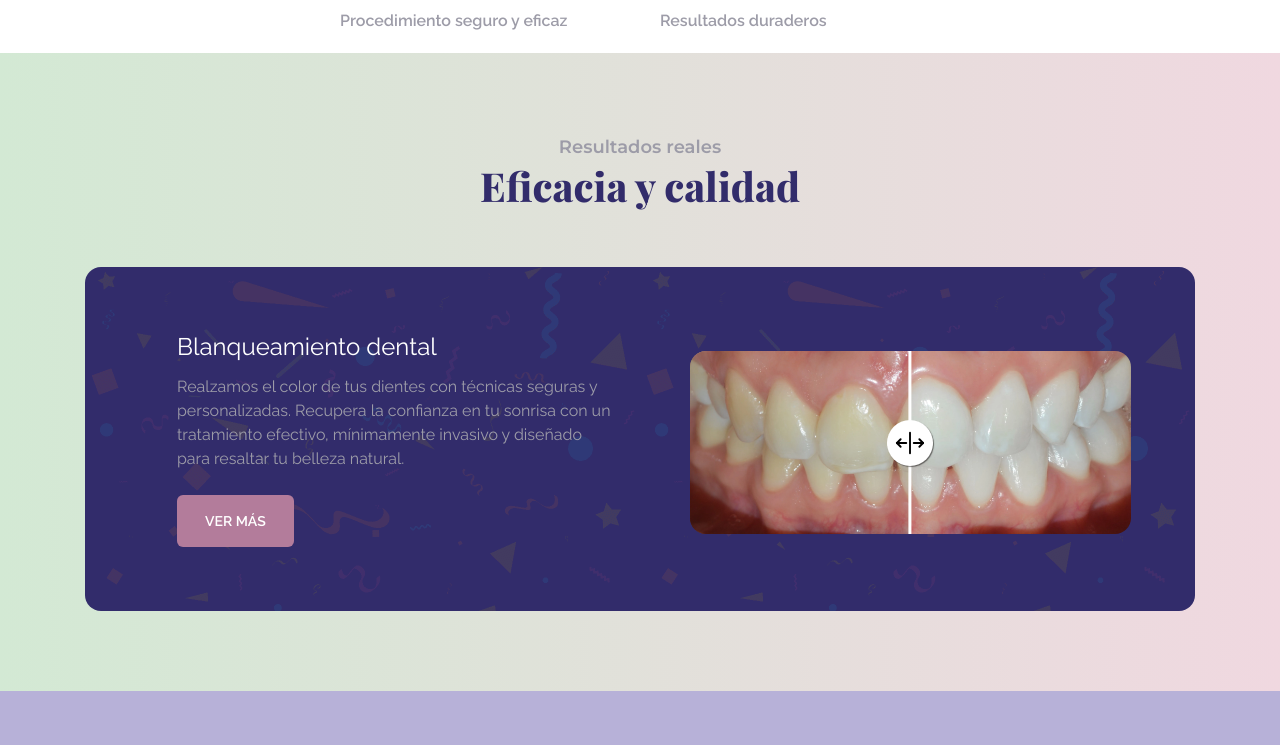
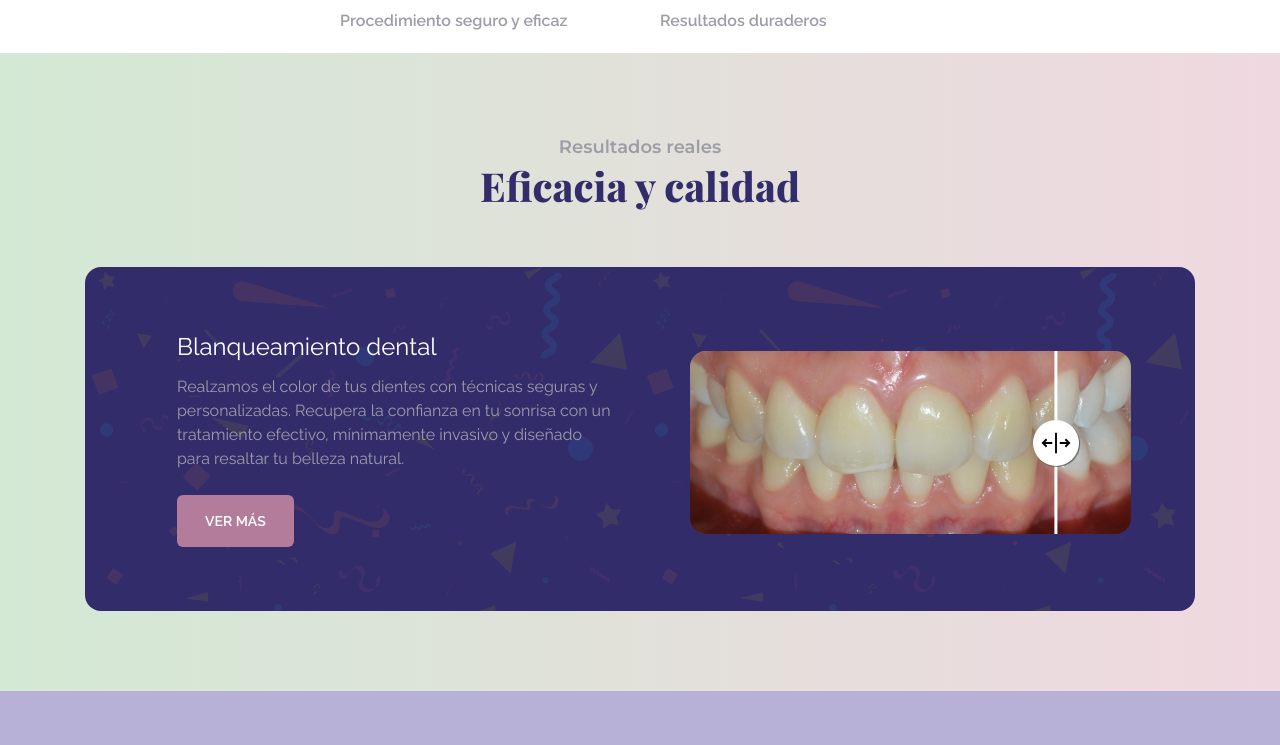
Before and after one commit to meliora-pe/web-nextjs, a Next.js app: page / in a window 1280 px wide. Shown: the part 3365-4110 px from the top of the page. Built offline with nearby package versions, Linux system fonts and the light colour scheme; no server answers; a web font is replaced by a local one.

Commit message:
feat before-after automatic

```diff
--- a/components/PhotoSlider.tsx
+++ b/components/PhotoSlider.tsx
@@ -1,89 +1,69 @@
-import React, { useEffect, useState } from 'react';
+import React, { useEffect, useRef, useState } from 'react';
 
 import { ImageTag } from './AboveTheFold';
 
-export const PhotoSlider = ({ before, after }: { before: ImageTag; after: ImageTag }) => {
-    const [value, setValue] = useState<string>('50%');
-    let pos = '--position';
+export const PhotoSlider = ({ before, after, autoPlay = true, speed = 25 }: { before: ImageTag; after: ImageTag; autoPlay?: boolean; speed?: number }) => {
+    const [value, setValue] = useState(50);
+    const directionRef = useRef<1 | -1>(1);
+    const autoPlayRef = useRef(autoPlay);
+    const isHoveringRef = useRef(false);
 
-    const slide = (e: any) => {
-        setValue(`${e.target!.value}%`);
+    // Animación automática tipo vaivén
+    useEffect(() => {
+        if (!autoPlayRef.current) return;
+
+        const interval = setInterval(() => {
+            if (isHoveringRef.current) return;
+
+            setValue((prev) => {
+                let next = prev + directionRef.current;
+
+                if (next >= 100) {
+                    directionRef.current = -1;
+                    return 100;
+                }
+
+                if (next <= 0) {
+                    directionRef.current = 1;
+                    return 0;
+                }
+
+                return next;
+            });
+        }, speed);
+
+        return () => clearInterval(interval);
+    }, [speed]);
+
+    // Usuario toma control manual
+    const handleChange = (e: React.ChangeEvent<HTMLInputElement>) => {
+        autoPlayRef.current = false;
+        setValue(Number(e.target.value));
     };
 
-    useEffect(() => {
-        const slider = document.querySelector('.slider');
-
-        if (slider) {
-            slider?.addEventListener('input', slide);
-        }
-
-        return () => {
-            if (slider) {
-                slider?.removeEventListener('input', slide);
-            }
-        };
-    }, [value]);
-
     return (
-        <div className="container-photoslider" style={{ [pos]: value }}>
+        <div
+            className="container-photoslider"
+            style={{ ['--position' as any]: `${value}%` }}
+            onMouseEnter={() => (isHoveringRef.current = true)}
+            onMouseLeave={() => (isHoveringRef.current = false)}
+        >
             <div className="image-container">
                 <img className="image-before slider-image" src={before.src} alt={before.alt} title={before.title} />
                 <img className="image-after slider-image" src={after.src} alt={after.alt} title={after.title} />
             </div>
-            <input type="range" min="0" max="100" value="50" aria-label="Percentage of before photo shown" className="slider" onChange={slide} />
+
+            <input type="range" min="0" max="100" value={value} aria-label="Comparación antes y después" className="slider" onChange={handleChange} />
+
             <div className="slider-line" aria-hidden="true"></div>
+
             <div className="slider-button" aria-hidden="true">
                 <svg xmlns="http://www.w3.org/2000/svg" width="30" height="30" fill="currentColor" viewBox="0 0 256 256">
-                    <rect width="256" height="256" fill="none"></rect>
-                    <line
-                        x1="128"
-                        y1="40"
-                        x2="128"
-                        y2="216"
-                        fill="none"
-                        stroke="currentColor"
-                        strokeLinecap="round"
-                        strokeLinejoin="round"
-                        strokeWidth="16"
-                    ></line>
-                    <line
-                        x1="96"
-                        y1="128"
-                        x2="16"
-                        y2="128"
-                        fill="none"
-                        stroke="currentColor"
-                        strokeLinecap="round"
-                        strokeLinejoin="round"
-                        strokeWidth="16"
-                    ></line>
-                    <polyline
-                        points="48 160 16 128 48 96"
-                        fill="none"
-                        stroke="currentColor"
-                        strokeLinecap="round"
-                        strokeLinejoin="round"
-                        strokeWidth="16"
-                    ></polyline>
-                    <line
-                        x1="160"
-                        y1="128"
-                        x2="240"
-                        y2="128"
-                        fill="none"
-                        stroke="currentColor"
-                        strokeLinecap="round"
-                        strokeLinejoin="round"
-                        strokeWidth="16"
-                    ></line>
-                    <polyline
-                        points="208 96 240 128 208 160"
-                        fill="none"
-                        stroke="currentColor"
-                        strokeLinecap="round"
-                        strokeLinejoin="round"
-                        strokeWidth="16"
-                    ></polyline>
+                    <line x1="128" y1="40" x2="128" y2="216" stroke="currentColor" strokeWidth="16" />
+                    <line x1="96" y1="128" x2="16" y2="128" stroke="currentColor" strokeWidth="16" />
+                    <polyline points="48 160 16 128 48 96" fill="none" stroke="currentColor" strokeWidth="16" />
+                    <line x1="160" y1="128" x2="240" y2="128" stroke="currentColor" strokeWidth="16" />
+                    <polyline points="208 96 240 128 208 160" fill="none" stroke="currentColor" strokeWidth="16" />
                 </svg>
             </div>
         </div>
--- a/pages/landings/ad.tsx
+++ b/pages/landings/ad.tsx
@@ -1,28 +1,31 @@
+import 'swiper/css';
+import 'swiper/css/navigation';
+
+import Aos from 'aos';
+import Image from 'next/image';
+import Link from 'next/link';
 import { useEffect, useState } from 'react';
-import Link from 'next/link';
 import { Autoplay, Navigation } from 'swiper';
 import { Swiper, SwiperSlide } from 'swiper/react';
-import Aos from 'aos';
-import 'swiper/css';
-import 'swiper/css/navigation';
+
+import { PhotoSlider } from '../../components/PhotoSlider';
+import { Stars } from '../../components/Stars';
 import WidgetContact from '../../components/WidgetContact';
 import WidgetMap from '../../components/WidgetMap';
-import { PhotoSlider } from '../../components/PhotoSlider';
-import { Stars } from '../../components/Stars';
 import { emailSvg, locationSvg, phoneSvg } from '../../data/svg';
 
 const foldProp = {
-    header: 'Este San Valentín, regálate una sonrisa que enamore',
+    header: 'Resultados visibles desde la primera sesión',
     title: 'Blanqueamiento dental personalizado',
-    subtitle: 'Descuento exclusivo de 20% y consulta gratis al iniciar cualquier tratamiento. ¡Reserva tu cita ahora y aprovecha el descuento!',
+    subtitle: 'Descuento exclusivo de 10% y consulta gratis si inicias tu tratamiento. ¡Reserva tu cita ahora y aprovecha el descuento!',
     image: {
-        src: '/landings/blanqueamiento-dental.jpg',
+        src: 'landings/blanqueamiento-dental.jpg',
         alt: 'blanqueamiento-dental',
         title: 'blanqueamiento-dental',
     },
     cta: {
-        text: 'Reservar cita',
-        href: 'https://meliora.pe/appointment/',
+        text: 'Agenda tu evaluación',
+        href: 'https://wa.link/f7jrvw',
     },
 };
 
@@ -188,16 +191,17 @@ const Ad = () => {
 
     useEffect(() => {
         const body = document.getElementsByTagName('body')[0];
-        console.log(body);
+        // console.log(body);
         if (!body) return;
         else {
             body.classList.toggle('overflow-hidden');
-            console.log('si');
+            // console.log('si');
         }
     }, [openModal]);
 
     return (
         <>
+            {/* logotipo Meliora */}
             <Link href="/">
                 <img src="/assets/images/logo.png" alt="meliora studio dental" className="absolute z-30 m-4 h-11 w-auto md:h-14" />
             </Link>
@@ -216,22 +220,23 @@ const Ad = () => {
                     className="z-1 absolute inset-0 opacity-50"
                     style={{ background: 'linear-gradient(90deg, rgba(8, 17, 31, 0.95) 57.29%, rgba(8, 17, 31, 0.4) 100%)' }}
                 ></div>
-                <div className="z-1 absolute inset-x-0 top-[19%] text-white md:top-1/3">
+                <div className="z-1 md:top-1/5 absolute inset-x-0 top-[19%] text-white lg:top-1/4">
                     <div className="container flex flex-col items-center gap-x-32 lg:flex-row lg:items-start">
                         <div className="max-w-[624px] text-center lg:text-left">
-                            <h1 className="mb-3 font-playfair text-xl font-semibold text-[#eb8dc2] md:text-2xl">{foldProp.header}</h1>
+                            <h1 className="mb-4 font-playfair text-xl font-semibold  md:text-2xl">{foldProp.header}</h1>
                             <h2 className="font-playfair text-4xl font-semibold text-primary md:text-5xl xl:text-[60px] xl:leading-[72px]">{foldProp.title}</h2>
-                            <p className="mt-8 hidden font-montserrat text-lg lg:flex">{foldProp.subtitle}</p>
-                            <button type="button" className="btn mt-10 bg-white px-8 py-[19px] text-black hover:bg-secondary hover:text-white">
-                                <button onClick={handleModal} className="font-raleway font-semibold uppercase">
+                            <p className="mt-8 hidden font-montserrat text-lg text-[#eb8dc2] lg:flex">{foldProp.subtitle}</p>
+                            <Link href="https://wa.link/f7jrvw" className="font-raleway font-semibold">
+                                <button type="button" className="btn mt-10 flex bg-white px-8 py-[19px] text-black hover:bg-black hover:text-white">
+                                    <Image src="/assets/images/whatsapp.png" alt="whatsapp" width={30} height={30} className="pr-2" />
                                     {foldProp.cta.text}
                                 </button>
-                            </button>
+                            </Link>
                         </div>
                         <div className="text-right">
                             <div className="h-auto w-full">
                                 <img
-                                    src="/assets/images/20-blanqueamiento-dental.png"
+                                    src="/assets/images/landings/10 blanqueamiento dental.png"
                                     alt=""
                                     className="m-6 h-48 w-48 lg:m-0 lg:h-80 lg:w-80 lg:object-contain"
                                 />
@@ -322,11 +327,11 @@ const Ad = () => {
                         </div>
                     </div>
                 </div>
-                <img
+                {/* <img
                     src="/assets/images/vector-line.svg"
                     alt="vector-line"
                     className="absolute inset-x-0 -top-9 block h-9 w-full object-cover object-top dark:hidden"
-                />
+                /> */}
             </section>
 
             {/* parte lógica */}
```
